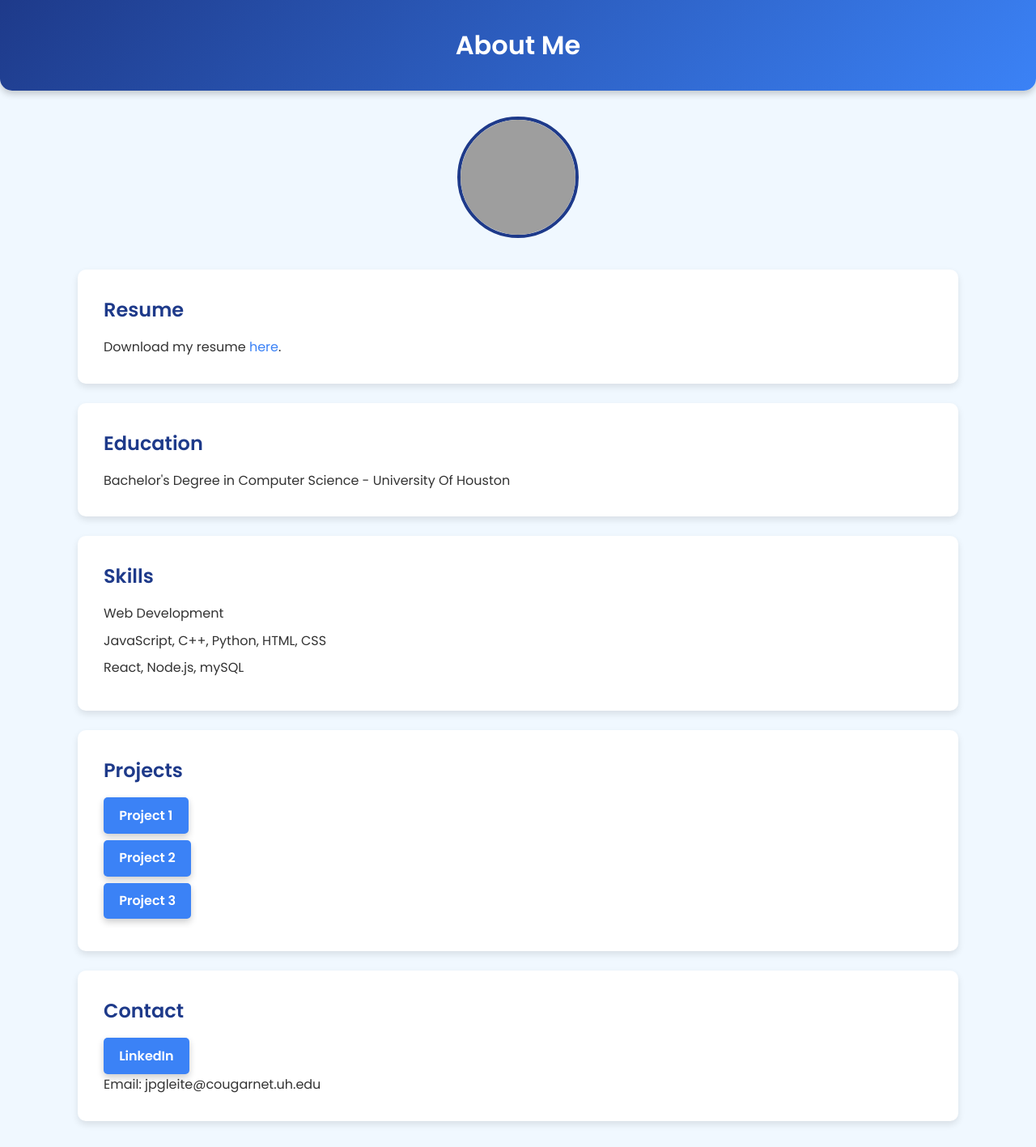
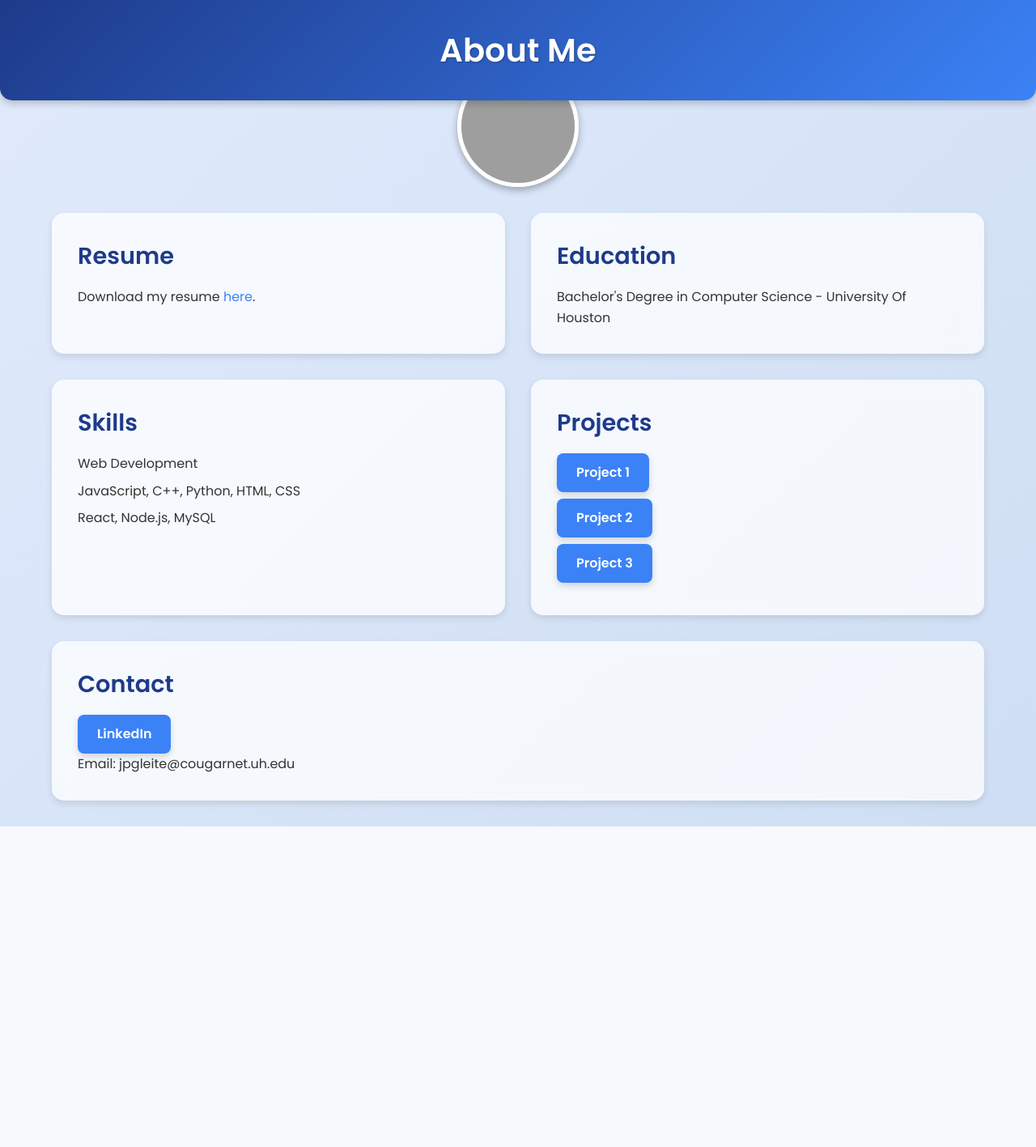
Before and after one commit to johnpaul123Z/jresume, a Flask app: page / in a window 1280 px wide. Shown: the whole page at 81% size. After the commit the page ends 1021 px from the top, so only its background shows below. Run offline with Flask 2, Linux system fonts and the light colour scheme; grey boxes are pictures that could not be loaded.

Commit message:
Update home.html

```diff
--- a/templates/home.html
+++ b/templates/home.html
@@ -12,6 +12,12 @@
     rel="stylesheet"
   />
   <style>
+    :root {
+      --primary-color: #1e3a8a;
+      --secondary-color: #3b82f6;
+      --light-bg: rgba(255, 255, 255, 0.75);
+      --hover-shadow: rgba(0, 0, 0, 0.2);
+    }
     * {
       margin: 0;
       padding: 0;
@@ -19,54 +25,62 @@
     }
     body {
       font-family: 'Poppins', sans-serif;
-      background: #f0f8ff;
+      background: linear-gradient(135deg, #e0eafc, #cfdef3);
       color: #333;
     }
     header {
-      background: linear-gradient(135deg, #1e3a8a 0%, #3b82f6 100%);
+      background: linear-gradient(135deg, var(--primary-color), var(--secondary-color));
       color: #fff;
       padding: 2rem 0;
-      box-shadow: 0 4px 8px rgba(0, 0, 0, 0.2);
+      box-shadow: 0 4px 8px var(--hover-shadow);
       border-bottom-left-radius: 15px;
       border-bottom-right-radius: 15px;
       text-align: center;
+      position: relative;
+      z-index: 1;
     }
     header h1 {
       font-weight: 600;
-      font-size: 2rem;
+      font-size: 2.5rem;
+      text-shadow: 1px 1px 2px rgba(0,0,0,0.3);
     }
     .container {
-      width: 85%;
+      width: 90%;
       max-width: 1200px;
       margin: 2rem auto;
-      text-align: center;
+      display: flex;
+      flex-direction: column;
+      gap: 1.5rem;
     }
     .photo {
-      margin: 2rem 0;
+      display: flex;
+      justify-content: center;
+      margin-top: -75px; /* overlap header for a cool effect */
     }
     .photo img {
       width: 150px;
       height: 150px;
       border-radius: 50%;
       object-fit: cover;
-      border: 4px solid #1e3a8a;
+      border: 5px solid #fff;
+      box-shadow: 0 4px 10px rgba(0, 0, 0, 0.3);
     }
     .section {
-      background: #fff;
+      background: var(--light-bg);
+      backdrop-filter: blur(10px);
       padding: 2rem;
-      margin: 1.5rem 0;
-      border-radius: 10px;
-      box-shadow: 0 4px 8px rgba(0, 0, 0, 0.1);
-      transition: transform 0.2s ease, box-shadow 0.2s ease;
+      border-radius: 15px;
+      box-shadow: 0 4px 8px rgba(0,0,0,0.1);
+      transition: transform 0.3s ease, box-shadow 0.3s ease;
     }
     .section:hover {
-      transform: translateY(-2px);
-      box-shadow: 0 8px 16px rgba(0, 0, 0, 0.15);
+      transform: translateY(-5px);
+      box-shadow: 0 8px 16px rgba(0,0,0,0.2);
     }
     h2 {
-      color: #1e3a8a;
+      color: var(--primary-color);
       margin-bottom: 1rem;
-      font-size: 1.5rem;
+      font-size: 1.8rem;
     }
     p, li {
       font-size: 1rem;
@@ -79,35 +93,44 @@
     ul li {
       margin: 0.5rem 0;
     }
-
-    /* Default link styling */
     a {
-      color: #3b82f6;
+      color: var(--secondary-color);
       text-decoration: none;
+      transition: color 0.3s ease;
     }
     a:hover {
+      color: var(--primary-color);
       text-decoration: underline;
     }
-
-    /* Button-like styling for project links */
     .btn {
       display: inline-block;
-      padding: 0.6rem 1.2rem;
-      background-color: #3b82f6;
+      padding: 0.7rem 1.5rem;
+      background-color: var(--secondary-color);
       color: #fff;
-      border-radius: 5px;
-      transition: background-color 0.3s ease;
+      border-radius: 8px;
+      transition: background-color 0.3s ease, transform 0.2s ease;
       font-weight: 600;
-      text-decoration: none; /* ensure no underline */
-      box-shadow: 0 4px 8px rgba(0, 0, 0, 0.2);
+      text-decoration: none;
+      box-shadow: 0 4px 8px rgba(0,0,0,0.15);
     }
     .btn:hover {
-      background-color: #2563eb;
+      background-color: var(--primary-color);
+      transform: scale(1.05);
     }
-
     @media (min-width: 768px) {
+      .container {
+        flex-direction: row;
+        flex-wrap: wrap;
+        gap: 2rem;
+        justify-content: center;
+      }
       .section {
+        flex: 1 1 calc(50% - 2rem);
         text-align: left;
+      }
+      .photo {
+        width: 100%;
+        justify-content: center;
       }
     }
   </style>
@@ -133,7 +156,7 @@
       <ul>
         <li>Web Development</li>
         <li>JavaScript, C++, Python, HTML, CSS</li>
-        <li>React, Node.js, mySQL</li>
+        <li>React, Node.js, MySQL</li>
       </ul>
     </div>
     <div class="section">
```
